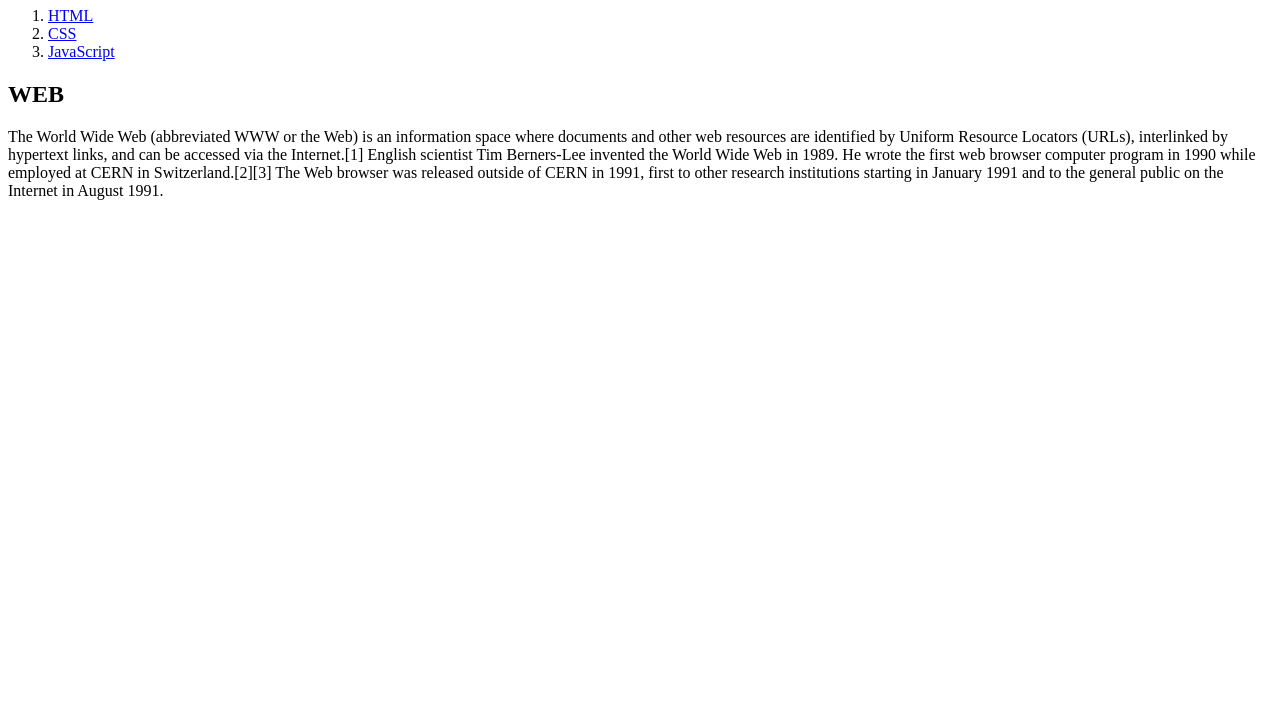
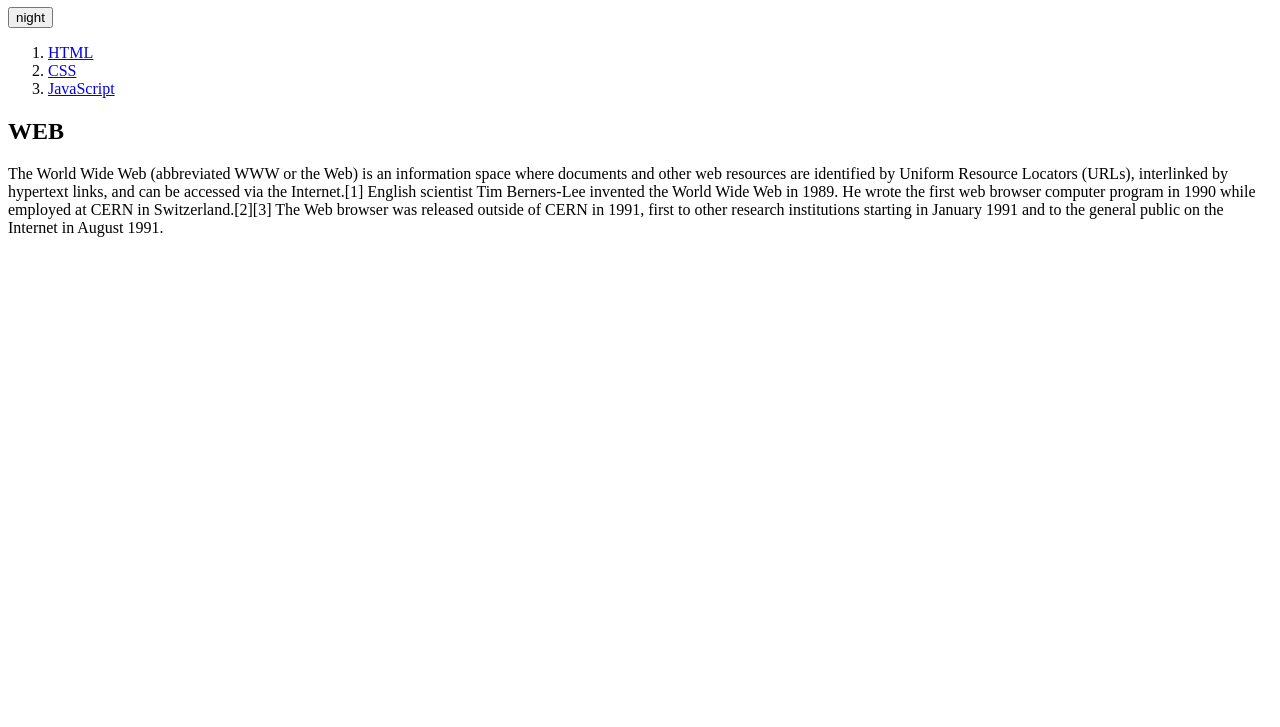
Before and after one commit to AyJeong/Web_ex2, a plain HTML site: page index.html in a window 1280 px wide. Shown: the part 73-800 px from the top of the page. Drawn offline with Linux system fonts and the light colour scheme.

Commit message:
Day/night 모드 변경 버튼 추가

```diff
--- a/index.html
+++ b/index.html
@@ -3,9 +3,41 @@
 <head>
   <title>WEB1 - Welcome</title>
   <meta charset="utf-8">
+  <script>
+    function nightDayHandler(self){
+      var target=document.querySelector('body');
+      if(self.value==='night'){
+        target.style.backgroundColor ='black';
+        target.style.color ='white';
+        self.value ='day';
+
+        var alist=document.querySelectorAll('a');
+        var i=0;
+        while(i<alist.length){
+          alist[i].style.color='powderblue';
+          i=i+1;
+        }
+
+      }
+      else{
+        target.style.backgroundColor ='white';
+        target.style.color = 'black';
+        self.value ='night';
+
+        var alist=document.querySelectorAll('a');
+        var i=0;
+        while(i<alist.length){
+          alist[i].style.color='blue';
+          i=i+1;
+        }
+      }
+    }
+  </script>
+
 </head>
 <body>
   <h1><a href="index.html">WEB</a></h1>
+  <input id='night_day' type="button" value="night" onclick= "nightDayHandler(this);">
   <ol>
     <li><a href="1.html">HTML</a></li>
     <li><a href="2.html">CSS</a></li>
```
